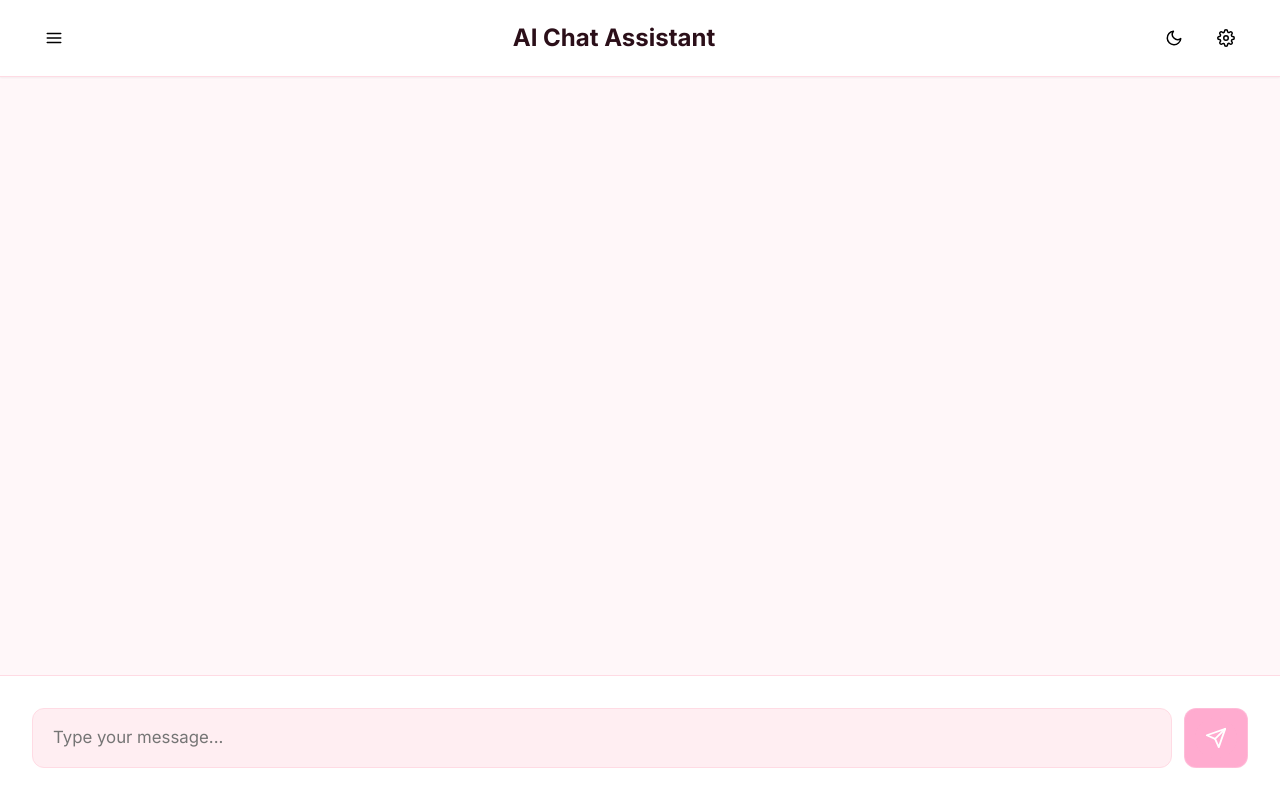
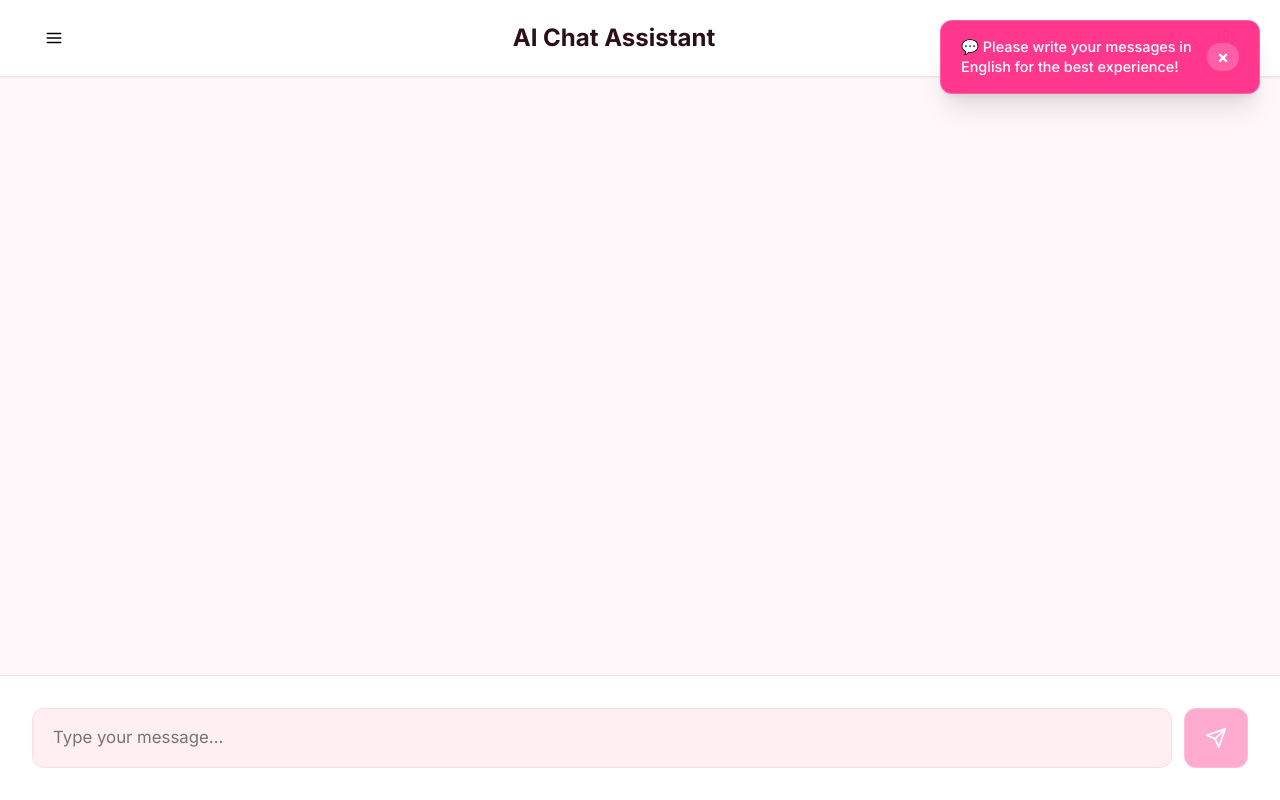
Before and after one commit to 2004Luka/ChatBot, a React (Vite) app: page / in a window 1280 px wide. Built offline with nearby package versions, Linux system fonts and the light colour scheme.

Commit message:
added animations and n notigications

```diff
--- a/src/components/deepseak.css
+++ b/src/components/deepseak.css
@@ -938,6 +938,166 @@
   100% { transform: rotate(360deg); }
 }
 
+/* Fancy First Load Animations */
+.first-load {
+  animation: firstLoadSequence 1.2s cubic-bezier(0.25, 0.46, 0.45, 0.94) forwards;
+}
+
+.first-load-header {
+  animation: slideInFromTop 0.8s cubic-bezier(0.25, 0.46, 0.45, 0.94) 0.2s both;
+}
+
+.first-load-sidebar {
+  animation: slideInFromLeft 0.8s cubic-bezier(0.25, 0.46, 0.45, 0.94) 0.4s both;
+}
+
+.first-load-chat {
+  animation: fadeInScale 0.8s cubic-bezier(0.25, 0.46, 0.45, 0.94) 0.6s both;
+}
+
+.first-load-input {
+  animation: slideInFromBottom 0.8s cubic-bezier(0.25, 0.46, 0.45, 0.94) 0.8s both;
+}
+
+/* Notification Popup */
+.notification-popup {
+  position: fixed;
+  top: 20px;
+  right: 20px;
+  background: rgba(255, 46, 136, 0.95);
+  backdrop-filter: blur(20px);
+  color: white;
+  padding: var(--space-4) var(--space-5);
+  border-radius: var(--radius-xl);
+  border: 1px solid rgba(255, 255, 255, 0.2);
+  box-shadow: var(--shadow-xl);
+  z-index: 1000;
+  max-width: 320px;
+  transform: translateX(100%);
+  opacity: 0;
+}
+
+.notification-popup.show {
+  animation: slideInFromRight 0.6s cubic-bezier(0.25, 0.46, 0.45, 0.94) forwards;
+}
+
+.notification-popup.hide {
+  animation: slideOutToRight 0.4s cubic-bezier(0.55, 0.06, 0.68, 0.19) forwards;
+}
+
+.notification-content {
+  display: flex;
+  align-items: center;
+  justify-content: space-between;
+  gap: var(--space-3);
+}
+
+.notification-text {
+  flex: 1;
+  font-size: 0.9rem;
+  font-weight: 500;
+  line-height: 1.4;
+}
+
+.notification-close {
+  background: rgba(255, 255, 255, 0.2);
+  border: none;
+  border-radius: var(--radius-full);
+  width: 28px;
+  height: 28px;
+  display: flex;
+  align-items: center;
+  justify-content: center;
+  cursor: pointer;
+  color: white;
+  font-size: 1.1rem;
+  font-weight: bold;
+  transition: all var(--transition-fast);
+  flex-shrink: 0;
+}
+
+.notification-close:hover {
+  background: rgba(255, 255, 255, 0.3);
+  transform: scale(1.1);
+}
+
+@keyframes firstLoadSequence {
+  0% {
+    opacity: 0;
+    transform: scale(0.98);
+  }
+  100% {
+    opacity: 1;
+    transform: scale(1);
+  }
+}
+
+@keyframes slideInFromTop {
+  0% {
+    opacity: 0;
+    transform: translateY(-30px);
+  }
+  100% {
+    opacity: 1;
+    transform: translateY(0);
+  }
+}
+
+@keyframes slideInFromLeft {
+  0% {
+    opacity: 0;
+    transform: translateX(-320px);
+  }
+  100% {
+    opacity: 1;
+    transform: translateX(0);
+  }
+}
+
+@keyframes fadeInScale {
+  0% {
+    opacity: 0;
+    transform: scale(0.95) translateY(20px);
+  }
+  100% {
+    opacity: 1;
+    transform: scale(1) translateY(0);
+  }
+}
+
+@keyframes slideInFromBottom {
+  0% {
+    opacity: 0;
+    transform: translateY(30px);
+  }
+  100% {
+    opacity: 1;
+    transform: translateY(0);
+  }
+}
+
+@keyframes slideInFromRight {
+  0% {
+    opacity: 0;
+    transform: translateX(100%);
+  }
+  100% {
+    opacity: 1;
+    transform: translateX(0);
+  }
+}
+
+@keyframes slideOutToRight {
+  0% {
+    opacity: 1;
+    transform: translateX(0);
+  }
+  100% {
+    opacity: 0;
+    transform: translateX(100%);
+  }
+}
+
 /* Enhanced Responsive Design */
 
 /* Mobile First - Small Screens */
--- a/src/components/deepseak.tsx
+++ b/src/components/deepseak.tsx
@@ -31,6 +31,8 @@ const Deepseek = () => {
   const [showSettings, setShowSettings] = useState(false);
   const [isLoading, setIsLoading] = useState(false);
   const [copiedIdx, setCopiedIdx] = useState<number | null>(null);
+  const [showNotification, setShowNotification] = useState(false);
+  const [isFirstLoad, setIsFirstLoad] = useState(true);
 
   const chatAreaRef = useRef<HTMLDivElement>(null);
   const inputRef = useRef<HTMLInputElement>(null);
@@ -48,6 +50,21 @@ const Deepseek = () => {
     } else {
       startNewConversation();
     }
+
+    // Show notification after a delay
+    const notificationTimer = setTimeout(() => {
+      setShowNotification(true);
+    }, 1500);
+
+    // Hide first load animations after they complete
+    const animationTimer = setTimeout(() => {
+      setIsFirstLoad(false);
+    }, 1200);
+
+    return () => {
+      clearTimeout(notificationTimer);
+      clearTimeout(animationTimer);
+    };
   }, []);
 
   // Auto-scroll to bottom
@@ -306,6 +323,10 @@ const Deepseek = () => {
     }));
   };
 
+  const closeNotification = () => {
+    setShowNotification(false);
+  };
+
   const toggleSidebar = () => {
     setShowSidebar(!showSidebar);
   };
@@ -315,9 +336,27 @@ const Deepseek = () => {
   };
 
   return (
-    <div className={`container ${settings.theme}`}>
+    <div className={`container ${settings.theme} ${isFirstLoad ? 'first-load' : ''}`}>
+      {/* Notification Popup */}
+      {showNotification && (
+        <div className={`notification-popup ${showNotification ? 'show' : ''}`}>
+          <div className="notification-content">
+            <div className="notification-text">
+              💬 Please write your messages in English for the best experience!
+            </div>
+            <button
+              className="notification-close"
+              onClick={closeNotification}
+              aria-label="Close notification"
+            >
+              ×
+            </button>
+          </div>
+        </div>
+      )}
+
       {/* Header */}
-      <div className="header">
+      <div className={`header ${isFirstLoad ? 'first-load-header' : ''}`}>
         <button
           className="sidebar-toggle"
           onClick={toggleSidebar}
@@ -353,7 +392,7 @@ const Deepseek = () => {
 
       {/* Sidebar */}
       {showSidebar && (
-        <div className="sidebar open" ref={sidebarRef}>
+        <div className={`sidebar open ${isFirstLoad ? 'first-load-sidebar' : ''}`} ref={sidebarRef}>
           <div className="sidebar-header">
             <div className="sidebar-header-top">
               <h3>Conversations</h3>
@@ -440,7 +479,7 @@ const Deepseek = () => {
 
       {/* Main Chat Area */}
       <div className="chat-container">
-        <div className="chat-area" ref={chatAreaRef}>
+        <div className={`chat-area ${isFirstLoad ? 'first-load-chat' : ''}`} ref={chatAreaRef}>
           {messages.map((msg, idx) => (
             <div key={msg.id || idx} className={`message ${msg.sender}`}>
               <div className="message-content">
@@ -489,7 +528,7 @@ const Deepseek = () => {
           )}
         </div>
 
-        <div className="input-area">
+        <div className={`input-area ${isFirstLoad ? 'first-load-input' : ''}`}>
           <input
             ref={inputRef}
             type="text"
```
